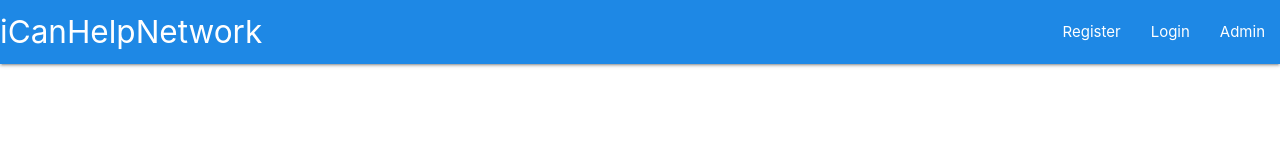
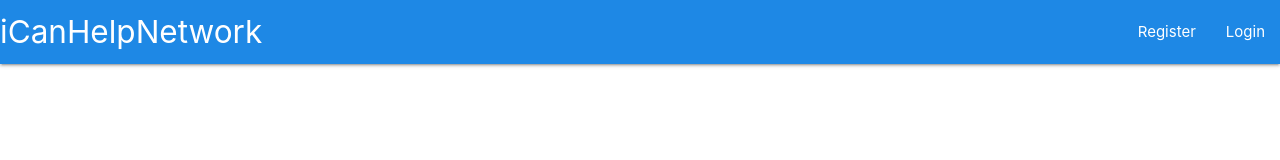
Before and after one commit to jmechristian/ICHN-Final-v1, a React (Create React App) app: page /#/register in a window 1280 px wide. Before the commit this address led to /#/register. Shown: the top 160 px of the page. Built offline with nearby package versions, Linux system fonts and the light colour scheme.

Commit message:
header fix

```diff
--- a/src/actions/types.js
+++ b/src/actions/types.js
@@ -3,5 +3,3 @@
 export const SET_CURRENT_USER = 'SET_CURRENT_USER';
 export const GET_ORGS = 'GET_ORGS';
 export const SET_FOLLOWING = 'SET_FOLLOWING';
-
-export const JIM = 'Jim Eiler';
--- a/src/components/layout/Header.js
+++ b/src/components/layout/Header.js
@@ -28,9 +28,6 @@
         </li>
         <li>
           <Link to="/">Login</Link>
-        </li>
-        <li>
-          <Link to="/">Admin</Link>
         </li>
       </Aux>
     );
```
